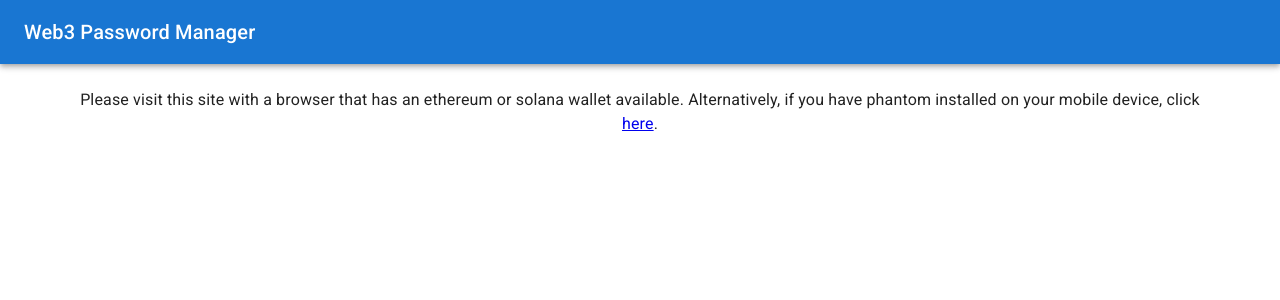
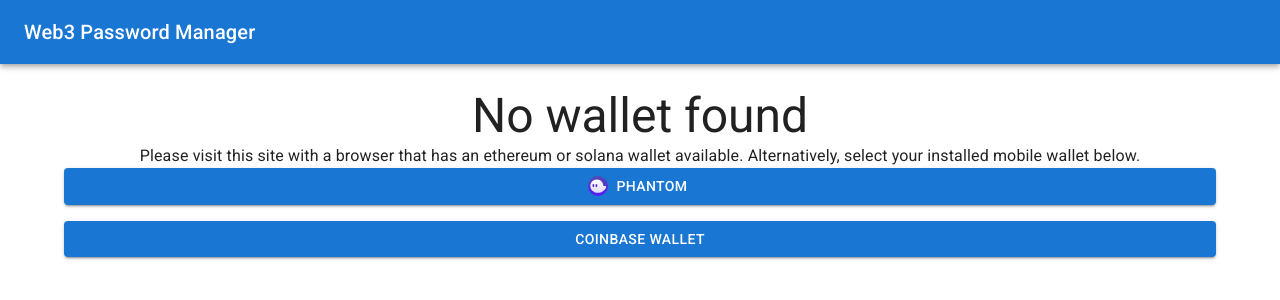
Before and after one commit to trustborder/web3-password-manager, a React (Create React App) app: page / in a window 1280 px wide. Shown: the top 300 px of the page. Built offline with nearby package versions, Linux system fonts and the light colour scheme.

Commit message:
Add coinbase wallet deeplinks.

```diff
--- /dev/null
+++ b/src/NoWalletAvailable.js
@@ -0,0 +1,36 @@
+import React from 'react';
+import Button from '@mui/material/Button';
+import Stack from '@mui/material/Stack';
+import Typography from '@mui/material/Typography';
+
+import {PhantomIcon} from './PhantomIcon';
+
+export function NoWalletAvailable() {
+  return (
+    <React.Fragment>
+      <Typography variant="h3" color="inherit" noWrap>
+        No wallet found
+      </Typography>
+      <Typography variant="p" color="inherit" className="wrap-text">
+        Please visit this site with a browser that has an ethereum or solana wallet available.
+        Alternatively, select your installed mobile wallet below.
+      </Typography>
+      <Stack spacing={2}>
+        <Button startIcon={<PhantomIcon />} href={phantomURL()} variant="contained">
+          Phantom
+        </Button>
+        <Button href={coinbaseURL()} variant="contained">
+          Coinbase Wallet
+        </Button>
+      </Stack>
+    </React.Fragment>
+  )
+}
+
+function phantomURL() {
+  return "https://phantom.app/ul/browse/" + encodeURIComponent(process.env.REACT_APP_HOST + process.env.REACT_APP_URL_BASE) + "?ref=" + encodeURIComponent(process.env.REACT_APP_HOST);
+}
+
+function coinbaseURL() {
+  return "https://go.cb-w.com/dapp?cb_url=" + encodeURIComponent(process.env.REACT_APP_HOST + process.env.REACT_APP_URL_BASE);
+}
--- /dev/null
+++ b/src/PhantomIcon.js
@@ -0,0 +1,22 @@
+import SvgIcon from '@mui/material/SvgIcon';
+
+export function PhantomIcon(props) {
+  return (
+    <SvgIcon {...props}>
+      <svg width="24" height="24" viewBox="0 0 34 34" fill="none" xmlns="http://www.w3.org/2000/svg">
+        <circle cx="17" cy="17" r="17" fill="url(#paint0_linear)"/>
+        <path d="M29.1702 17.2071H26.1733C26.1733 11.0997 21.205 6.14893 15.0758 6.14893C9.02255 6.14893 4.10117 10.9785 3.98072 16.9813C3.85611 23.1863 9.69824 28.5745 15.9261 28.5745H16.7095C22.2001 28.5745 29.5592 24.2916 30.709 19.0732C30.9213 18.1113 30.1588 17.2071 29.1702 17.2071ZM10.6223 17.4792C10.6223 18.2959 9.95192 18.9639 9.13229 18.9639C8.31265 18.9639 7.64231 18.2956 7.64231 17.4792V15.0773C7.64231 14.2606 8.31265 13.5926 9.13229 13.5926C9.95192 13.5926 10.6223 14.2606 10.6223 15.0773V17.4792ZM15.7961 17.4792C15.7961 18.2959 15.1258 18.9639 14.3062 18.9639C13.4865 18.9639 12.8162 18.2956 12.8162 17.4792V15.0773C12.8162 14.2606 13.4868 13.5926 14.3062 13.5926C15.1258 13.5926 15.7961 14.2606 15.7961 15.0773V17.4792Z" fill="url(#paint1_linear)"/>
+        <defs>
+          <linearGradient id="paint0_linear" x1="17" y1="0" x2="17" y2="34" gradientUnits="userSpaceOnUse">
+            <stop stop-color="#534BB1"/>
+            <stop offset="1" stop-color="#551BF9"/>
+          </linearGradient>
+          <linearGradient id="paint1_linear" x1="17.3617" y1="6.14893" x2="17.3617" y2="28.5745" gradientUnits="userSpaceOnUse">
+            <stop stop-color="white"/>
+            <stop offset="1" stop-color="white" stop-opacity="0.82"/>
+          </linearGradient>
+        </defs>
+      </svg>
+    </SvgIcon>
+  );
+}
--- a/src/UnlockVault.js
+++ b/src/UnlockVault.js
@@ -1,10 +1,10 @@
 import Grid from '@mui/material/Grid';
-import Typography from '@mui/material/Typography';
 
 import {EthereumVault} from './EthereumVault';
 import {ethereumAvailable} from './EthereumUtils';
 import {SolanaVault} from './SolanaVault';
 import {solanaAvailable} from './SolanaUtils';
+import {NoWalletAvailable} from './NoWalletAvailable';
 
 export function UnlockVault(props) {
   const eth = ethereumAvailable();
@@ -25,17 +25,10 @@
         </Grid>
       }
       {!anyProviderAvailable &&
-        <Grid item xs={12} justifyContent="center">
-          <Typography variant="p" color="inherit" className="wrap-text">
-            Please visit this site with a browser that has an ethereum or solana wallet available.
-            Alternatively, if you have phantom installed on your mobile device, click <a href={phantomURL()}>here</a>.
-          </Typography>
+        <Grid item xs={12}>
+          <NoWalletAvailable />
         </Grid>
       }
     </Grid>
   )
 }
-
-function phantomURL() {
-  return "https://phantom.app/ul/browse/https%3A%2F%2Ftrustborder.github.io%2Fweb3-password-manager?ref=https%3A%2F%2Ftrustborder.github.io"
-}
```
Also changed, not shown: 2 other files (tests, documents, lock files or other folders).
